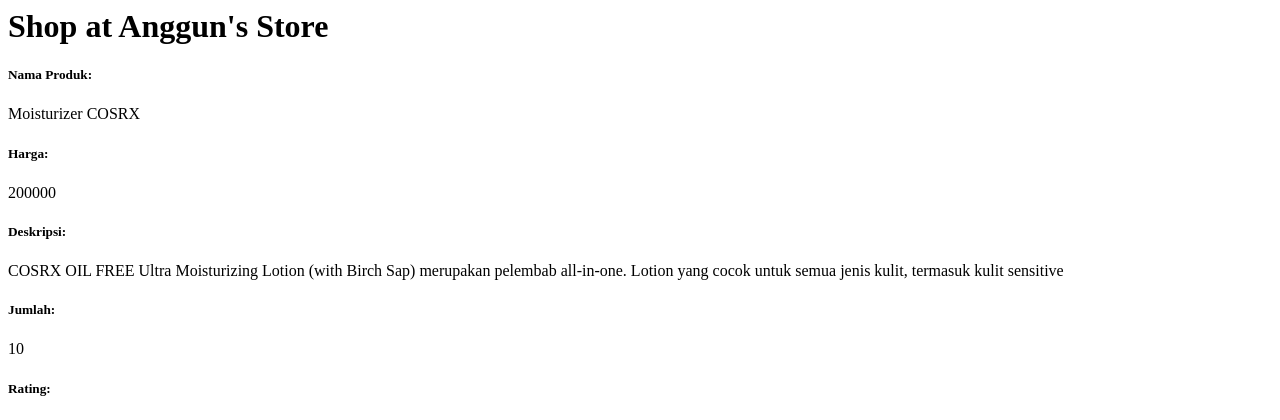
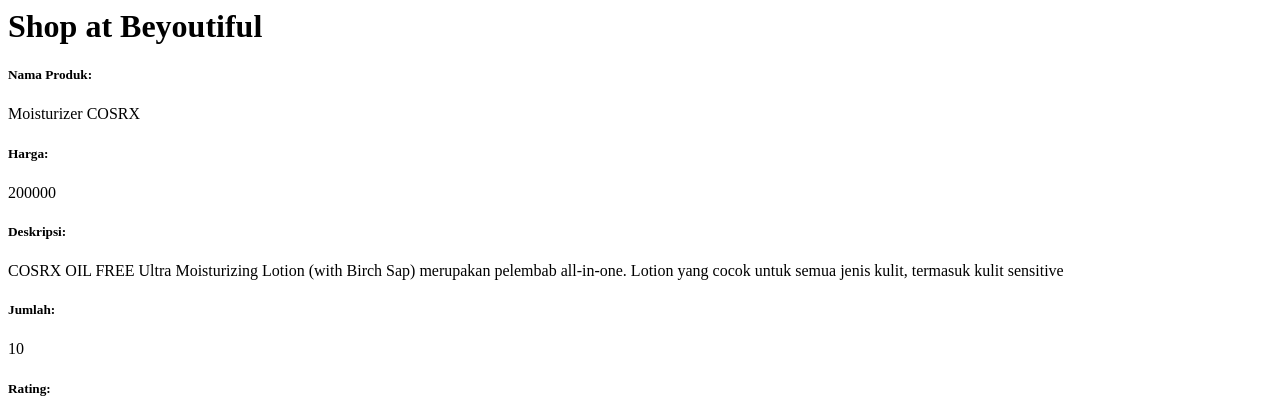
Before and after one commit to anggunsdewi/eshop, a Django app: page / in a window 1280 px wide. Shown: the top 420 px of the page. Run offline with Django 5.2, Linux system fonts and the light colour scheme.

Commit message:
readme paling fix aamiin

```diff
--- a/main/templates/main.html
+++ b/main/templates/main.html
@@ -1,4 +1,4 @@
-<h1>Shop at Anggun's Store</h1>
+<h1>Shop at Beyoutiful</h1>
 
 <h5>Nama Produk: </h5>
 <p>{{ name }}<p>
```
Also changed, not shown: README.md.
